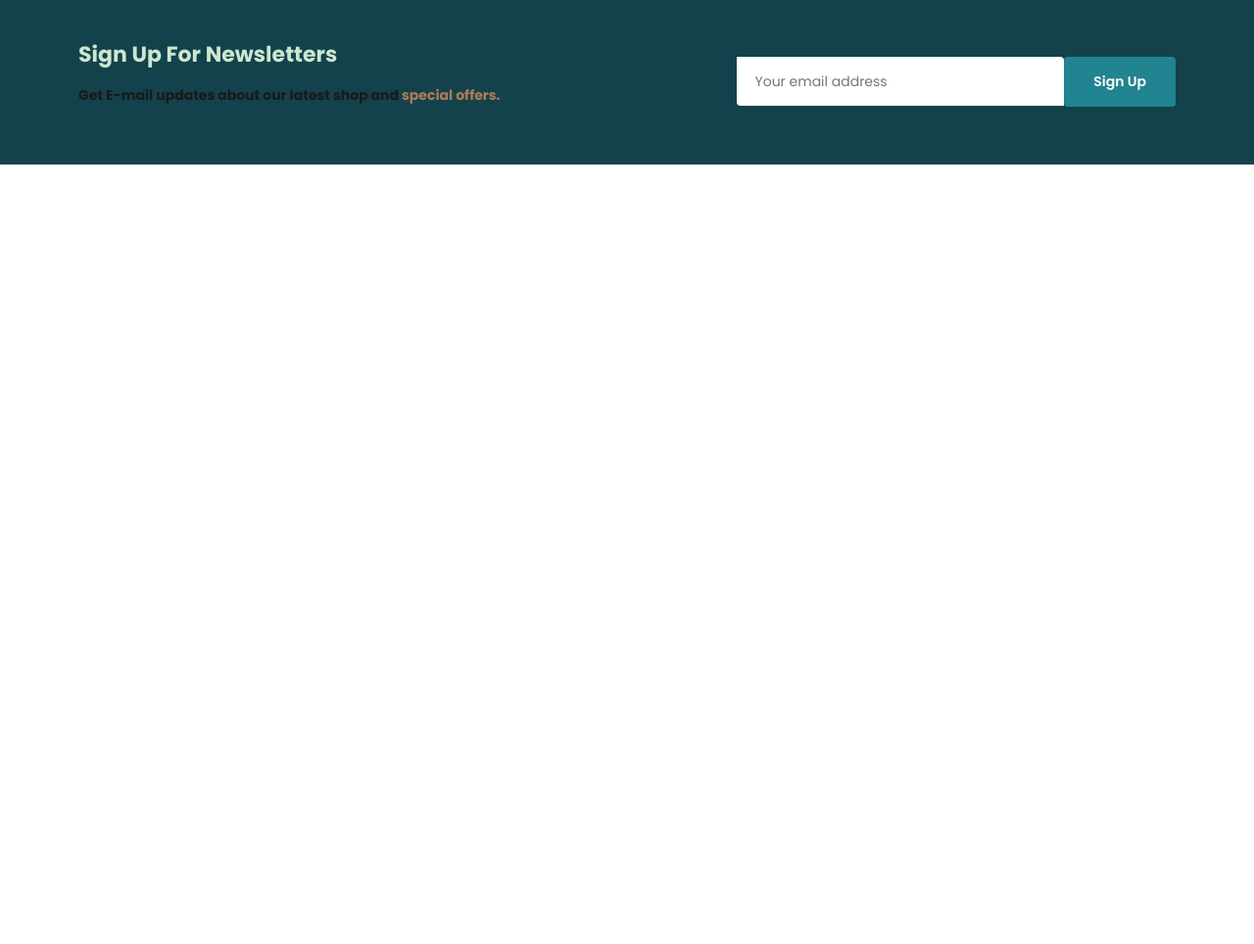
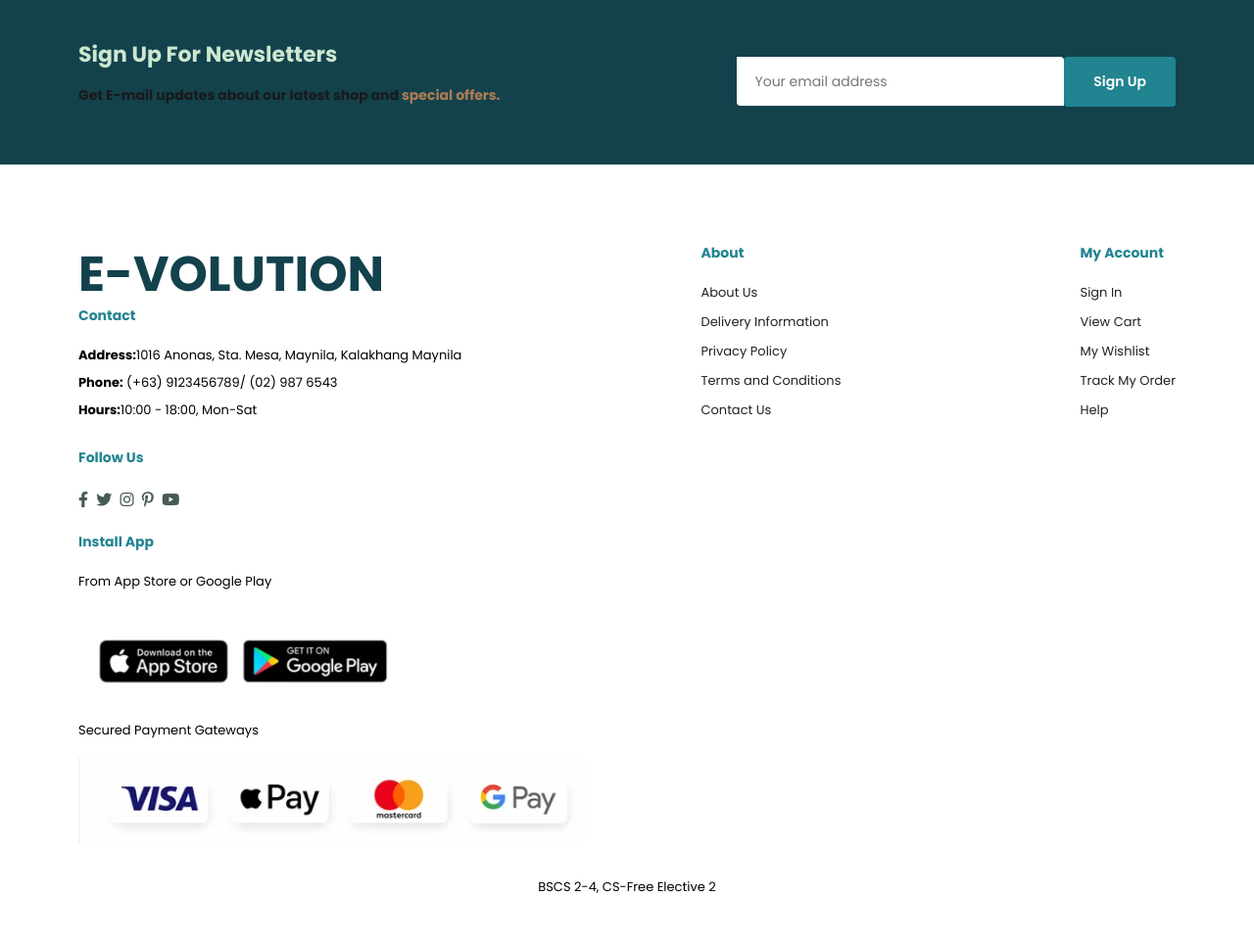
Before and after one commit to Android-James/cs-elective, a PHP site: page /home.html in a window 1280 px wide. Shown: the part 4711-5675 px from the top of the page at 98% size. Before the commit the page ends 4879 px from the top, so only its background shows below. Run offline with PHP 8.4, Linux system fonts and the light colour scheme; some libraries are stand-ins or nearby versions.

Commit message:
added footer

```diff
--- a/homepage/home.html
+++ b/homepage/home.html
@@ -408,5 +408,61 @@
         <button class="normal">Sign Up</button>
       </div>
     </section>
+
+    <footer class="section-p1">
+      <div class="col">
+        <!-- <img class="logo" src="" alt=""> -->
+        <h1>E-VOLUTION</h1>
+        <h4>Contact</h4>
+        <p><strong>Address:</strong>1016 Anonas, Sta. Mesa, Maynila, Kalakhang Maynila</p>
+        <p><strong>Phone:</strong> (+63) 9123456789/ (02) 987 6543</p>
+        <p><strong>Hours:</strong>10:00 - 18:00, Mon-Sat</p>
+
+        <div class="follow">
+          <h4>Follow Us</h4>
+          <div class="icon">
+            <i class="fab fa-facebook-f"></i>
+            <i class="fab fa-twitter"></i>
+            <i class="fab fa-instagram"></i>
+            <i class="fab fa-pinterest-p"></i>
+            <i class="fab fa-youtube"></i>
+          </div>
+        </div>
+      </div>
+
+      <div class="col">
+        <h4>About</h4>
+        <a href="#">About Us</a>
+        <a href="#">Delivery Information</a>
+        <a href="#">Privacy Policy</a>
+        <a href="#">Terms and Conditions</a>
+        <a href="#">Contact Us</a>
+      </div>
+
+      <div class="col">
+        <h4>My Account</h4>
+        <a href="#">Sign In</a>
+        <a href="#">View Cart</a>
+        <a href="#">My Wishlist</a>
+        <a href="#">Track My Order</a>
+        <a href="#">Help</a>
+      </div>
+
+      <div class="col install">
+        <h4>Install App</h4>
+        <p>From App Store or Google Play</p>
+        <div class="row">
+          <img src="/homepage/imgs/apps.png" alt="apps">
+        </div>
+        <p>Secured Payment Gateways</p>
+        <img src="/homepage/imgs/payments.png" alt="payments">
+      </div>
+
+      <div class="copyright">
+        <p>BSCS 2-4, CS-Free Elective 2</p>
+      </div>
+    </footer>
+
+
   </body>
 </html>
--- a/homepage/styles.css
+++ b/homepage/styles.css
@@ -506,3 +506,72 @@ h2 {
   color: white;
   white-space: nowrap;
 }
+
+footer{
+  display: flex;
+  flex-wrap: wrap;
+  justify-content: space-between;
+}
+
+footer .col{
+  display: flex;
+  flex-direction: column;
+  align-items: flex-start;
+  margin-bottom: 20px;
+}
+
+footer .logo{
+  margin-bottom: 30px;
+}
+
+footer h1{
+  color: #13424c;
+}
+
+footer h4{
+  font-size: 14px;
+  padding-bottom: 20px;
+  color: #218490;
+}
+
+footer p{
+  font-size: 13px;
+  margin: 0 0 8px 0;
+  color: black;
+}
+
+footer a{
+  font-size: 13px;
+  text-decoration: none;
+  color: #222;
+  margin-bottom: 10px;
+}
+
+footer .follow{
+  margin-top: 20px;
+}
+
+footer .follow i{
+  color: #465b52;
+  padding-right: 4px;
+  cursor: pointer;
+}
+
+footer .install .row img{
+  border: 1px solid white;
+  border-radius: 6px;
+}
+
+footer .install img{
+  margin: 10px 0 15px 0;
+}
+
+footer .follow i:hover,
+footer a:hover{
+  color: #ae7c54;
+}
+
+footer .copyright{
+  width: 100%;
+  text-align: center;
+}
```
Also changed, not shown: homepage/imgs/apps.png (added), homepage/imgs/payments.png (added).
